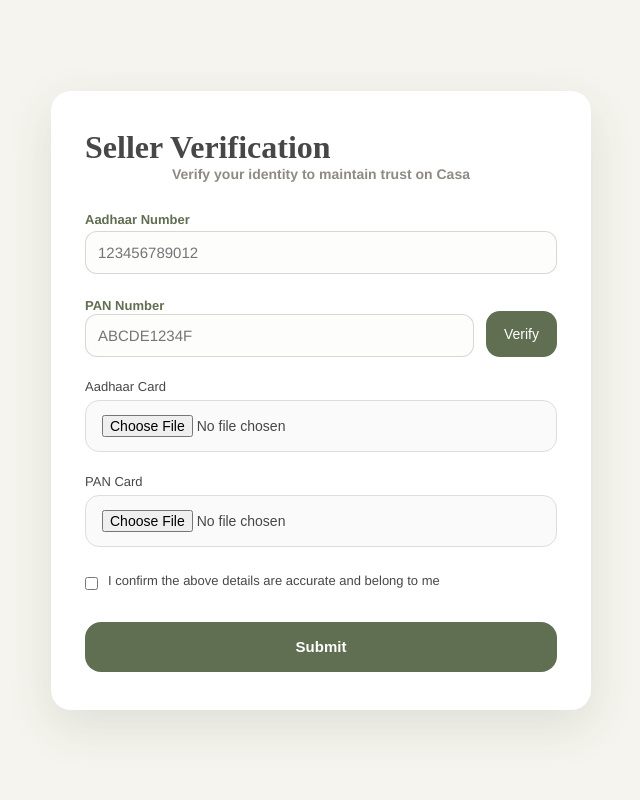
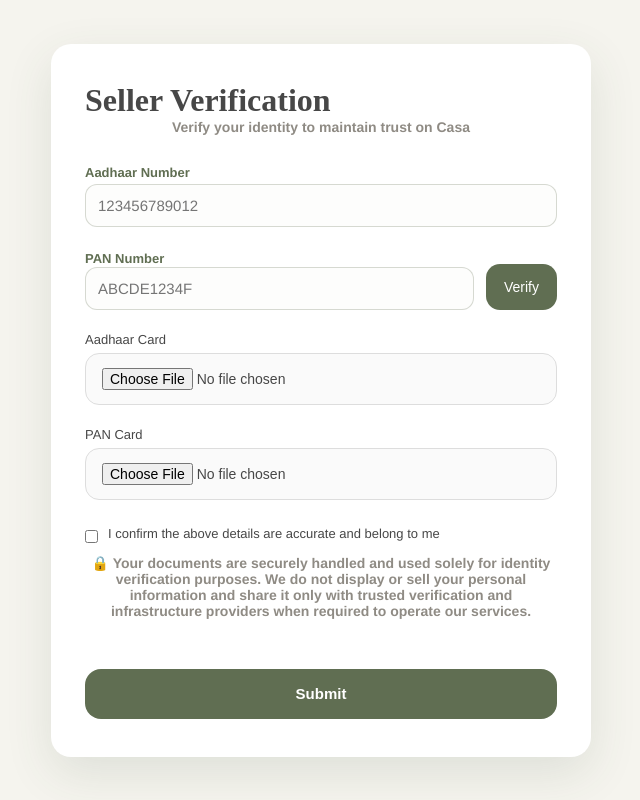
Before and after one commit to Om280404/CoreToCover, a React (Vite) app in the folder casa/: page /sellerKYC in a window 1280 px wide. Shown: the whole page, without its empty margins (319-959 px from the left). Built offline with nearby package versions, Linux system fonts and the light colour scheme.

Commit message:
explain safety to users

```diff
--- a/casa/src/components/seller/SellerKYC.jsx
+++ b/casa/src/components/seller/SellerKYC.jsx
@@ -187,8 +187,13 @@
                     <label>
                         I confirm the above details are accurate and belong to me
                     </label>
+
                 </div>
                 {errors.declaration && <span>{errors.declaration}</span>}
+                <p className="subtitle">🔒 Your documents are securely handled and used solely for identity verification purposes.
+                    We do not display or sell your personal information and share it only with trusted verification
+                    and infrastructure providers when required to operate our services.
+                </p>
 
                 <button className="submit-btn">Submit</button>
             </form>
```
